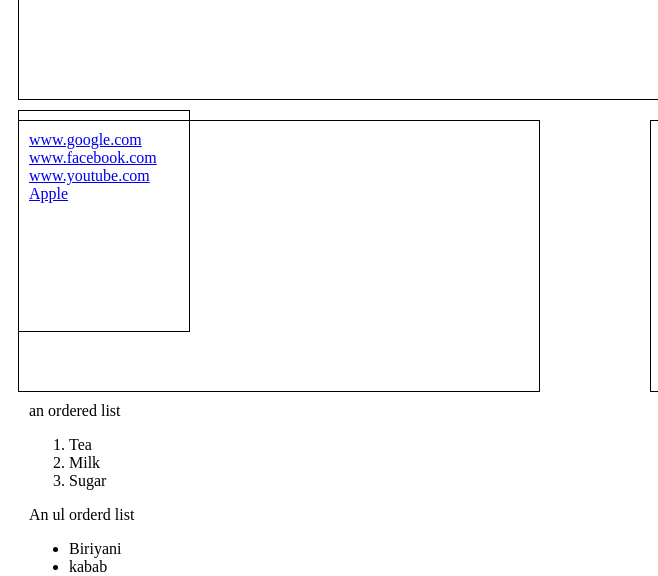
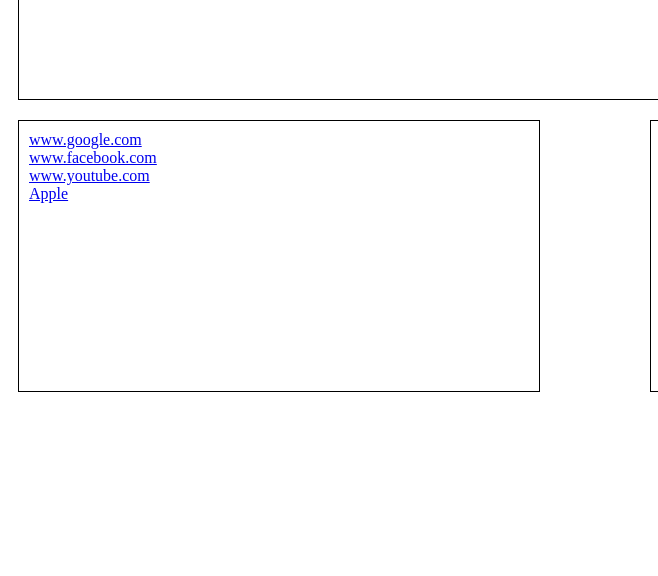
Before and after one commit to mnrArafat/webpage, a plain HTML site: page index.html in a window 1280 px wide. Shown: the part 1317-1893 px from the top of the page, 0-658 px from the left. After the commit the page ends 1719 px from the top, so only its background shows below. Drawn offline with Linux system fonts and the light colour scheme.

Commit message:
Update index.html

```diff
--- a/index.html
+++ b/index.html
@@ -50,19 +50,5 @@
 	     <a href="apple.htm">Apple</a></div></div>
   <div class="right-div"> <div style="width:500px; height:250px; border: 1px solid black; padding: 10px;margin:10px;"><b>Apple</b> is a glorious technological brand of the prent world.<center><a href="http://www.apple.com"><img src="https://www.freepnglogos.com/uploads/apple-logo-png/apple-logo-png-dallas-shootings-don-add-are-speech-zones-used-4.png" width="200" height="200"></a></center></div></div>
 </div>
-	  <div style="width: 150px; height:200px; border: 1px solid black; padding: 10px;margin:10px;">
-	   an ordered list
-	<ol>
-	   <li>Tea</li>
-	   <li>Milk</li>
-	   <li>Sugar</li>
-	</ol>
-An ul orderd list
-<ul>
- <li>Biriyani</li>
-<li>kabab</li>
-<li>fish</li>
-	   </div>
-
   </body>
 </html>
```
